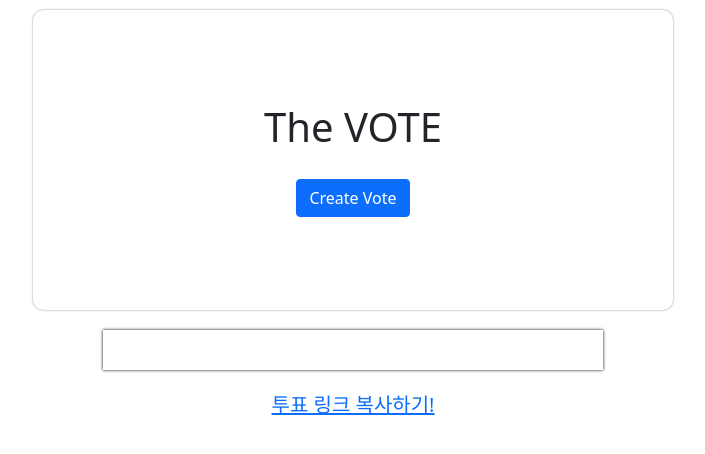
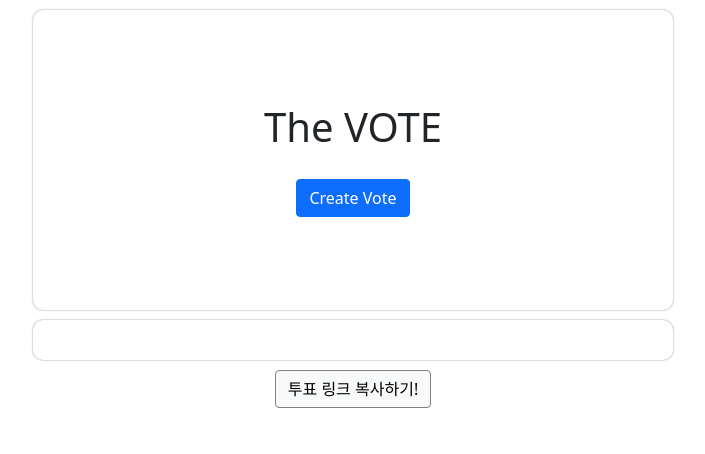
Before and after one commit to the1224/sparton, a Flask app: template templates/vote.html in a window 1280 px wide. Shown: the top 454 px of the page, without its empty margins (287-992 px from the left). Run offline with Flask 2, Linux system fonts and the light colour scheme; the template is opened without the code that fills it, so the values that code supplies are empty.

Commit message:
style: 스타일 동일성

```diff
--- a/templates/vote.html
+++ b/templates/vote.html
@@ -21,26 +21,15 @@
     <link href="https://fonts.googleapis.com/css2?family=Noto+Serif+KR:wght@200;300;400;500;600;700;900&display=swap"
           rel="stylesheet">
     <style>
-
-        .mypic {
-            width: 100%;
-            height: 300px;
-
-            background-image: linear-gradient(0deg, rgba(0, 0, 0, 0.5), rgba(0, 0, 0, 0.5)), url('https://cdn.pixabay.com/photo/2015/01/08/18/27/startup-593341_960_720.jpg');
-            background-position: center 30%;
-            background-size: cover;
-
-            color: white;
-
-            display: flex;
-            flex-direction: column;
-            align-items: center;
-            justify-content: center;
+        #result-box {
+            width: 50%;
+            margin: 10px auto 10px;
+            box-shadow: 0px 0px 2px gray;
+            border-radius: 10px;
         }
 
         .mypost {
             width: 95%;
-            max-width: 500px;
             margin: 20px auto 20px auto;
 
             box-shadow: 0px 0px 3px 0px black;
@@ -51,17 +40,6 @@
             margin-top: 15px;
         }
 
-        .mycards {
-            width: 95%;
-            max-width: 500px;
-            margin: auto;
-        }
-
-        .mycards > .card {
-            margin-top: 10px;
-            margin-bottom: 10px;
-        }
-
         .form-check {
             border: 1px solid black;
             border-radius: 20px;
@@ -70,7 +48,7 @@
         }
 
         .form-check {
-            border: 1px solid black;
+            border: 1px solid gray;
             border-radius: 20px;
             margin: 5px;
             padding: 5px;
@@ -97,6 +75,9 @@
 
         .mycopy > * {
             margin: 0 auto;
+        }
+        .btn-light {
+            border: 1px solid gray;
         }
     </style>
     <script>
@@ -183,11 +164,11 @@
 </head>
 <body>
 <header>{% include 'header.html' %}</header>
-<div class="mypost">
+<div id="result-box" class="mypost">
 
 </div>
 <div class="mycopy">
-    <span class="button gray medium" style="font-size: 20px"><a href="#" onclick="clip(); return false;">투표 링크 복사하기!</a></span>
+    <span class="button gray medium" style="font-size: 20px"><button  class="btn btn-light" href="#" onclick="clip(); return false;">투표 링크 복사하기!</button></span>
     <script type="text/javascript">
         function clip() {
 
```
Also changed, not shown: templates/vote-poll.html (+7 -0 lines), templates/vote-result.html (+10 -4 lines).
